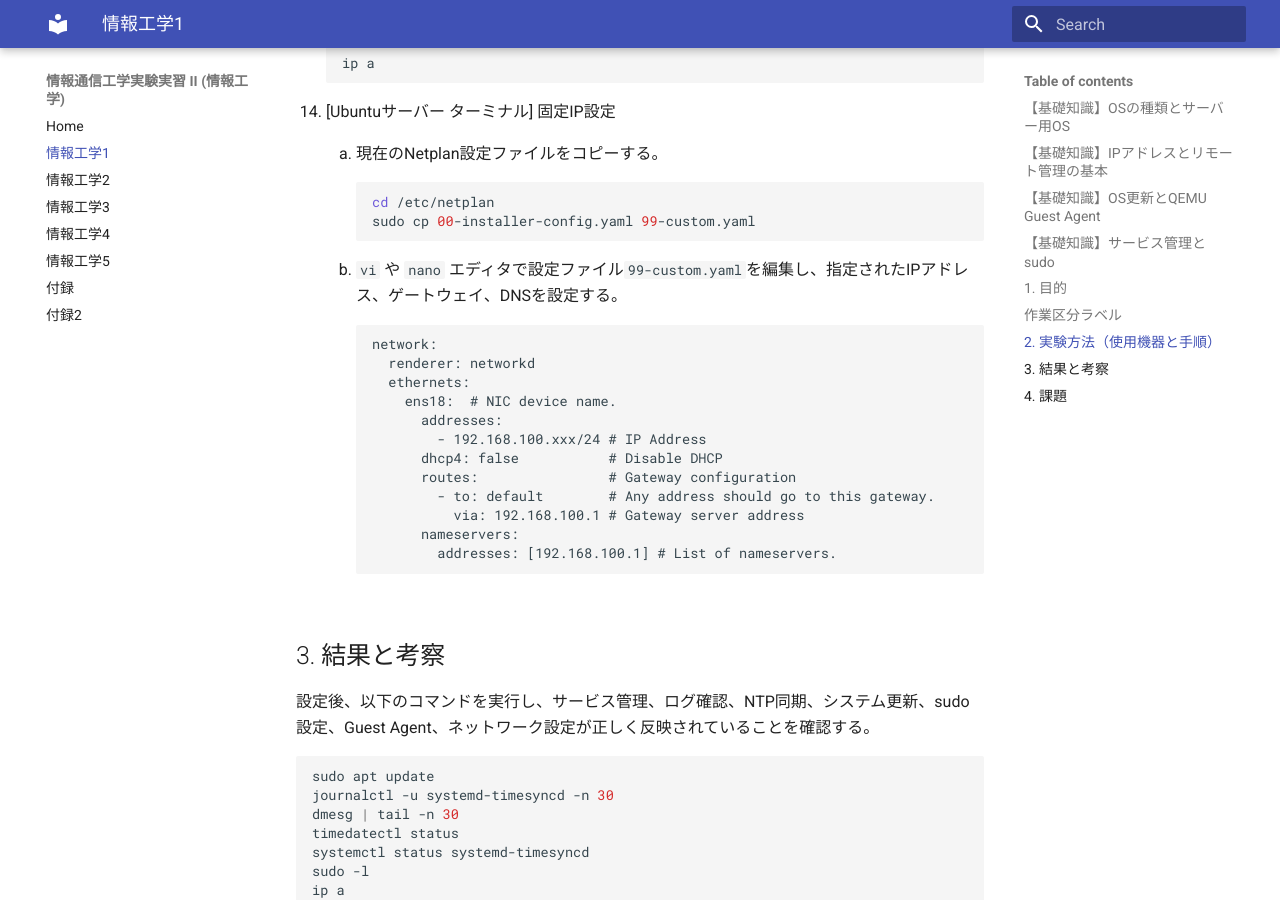
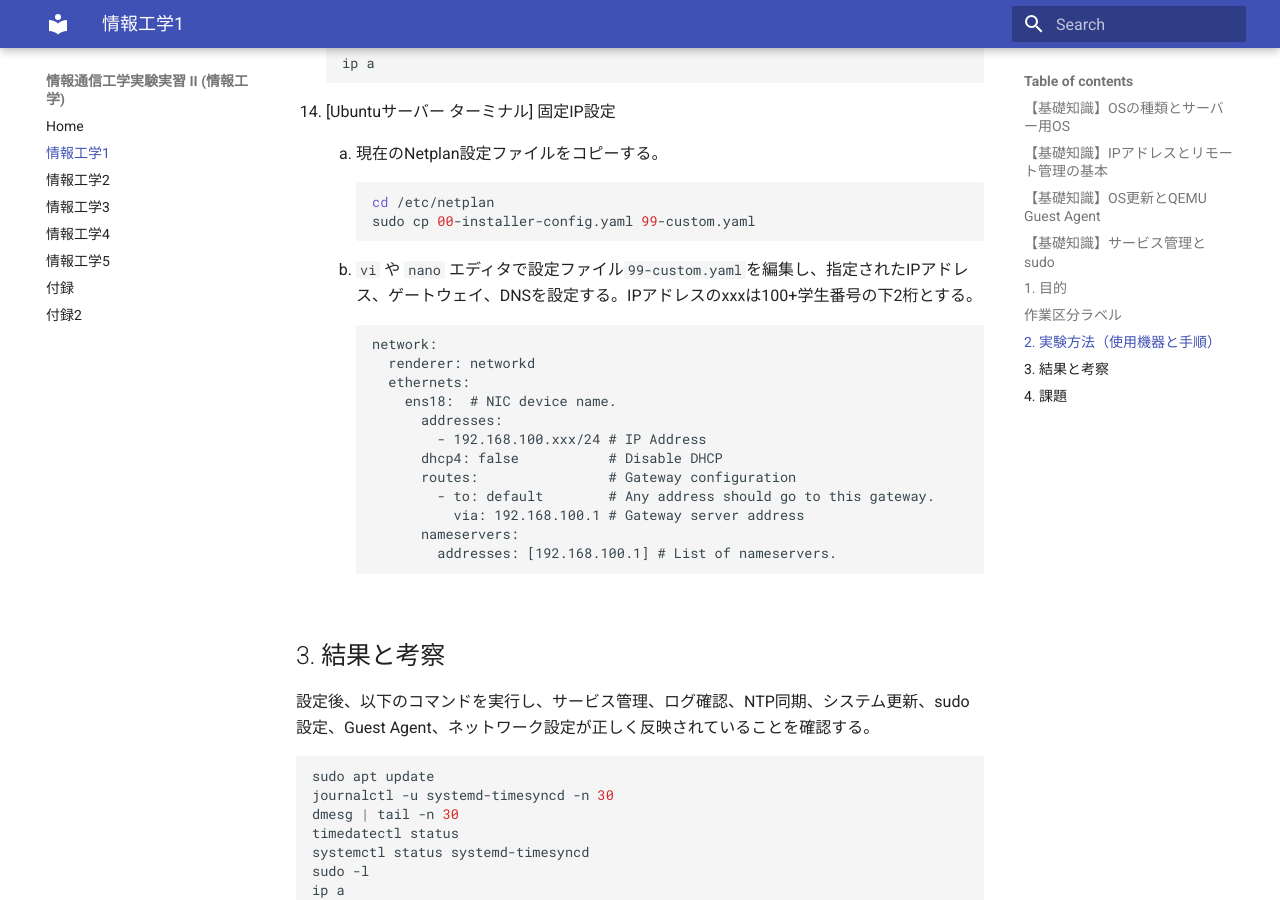
Before and after one commit to hiracchi/metro-cit-t3-lab, an MkDocs documentation site: the page built from docs/lab1.md, in a window 1280 px wide and 900 px high, scrolled down 6063 px. Built offline with MkDocs 1.6.1 and Material for MkDocs 9.7.7, drawn with Linux system fonts in a browser that asks for light colours.

Commit message:
fix: IP address

````diff
--- a/docs/lab1.md
+++ b/docs/lab1.md
@@ -222,7 +222,8 @@ Proxmoxの基本操作を学び、Linuxサーバー（Ubuntu Server）を最小
         sudo cp 00-installer-config.yaml 99-custom.yaml
         ```
 
-    2. `vi` や `nano` エディタで設定ファイル`99-custom.yaml`を編集し、指定されたIPアドレス、ゲートウェイ、DNSを設定する。
+    2. `vi` や `nano` エディタで設定ファイル`99-custom.yaml`を編集し、指定されたIPアドレス、ゲートウェイ、DNSを設定する。IPアドレスのxxxは100+学生番号の下2桁とする。
+
 
         ```text
         network:
````
